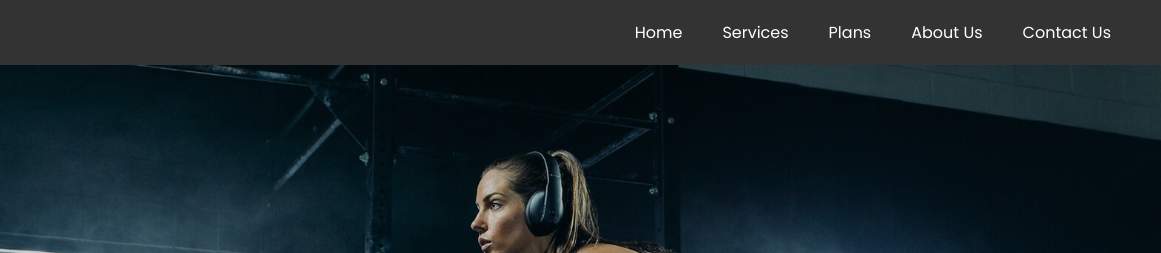
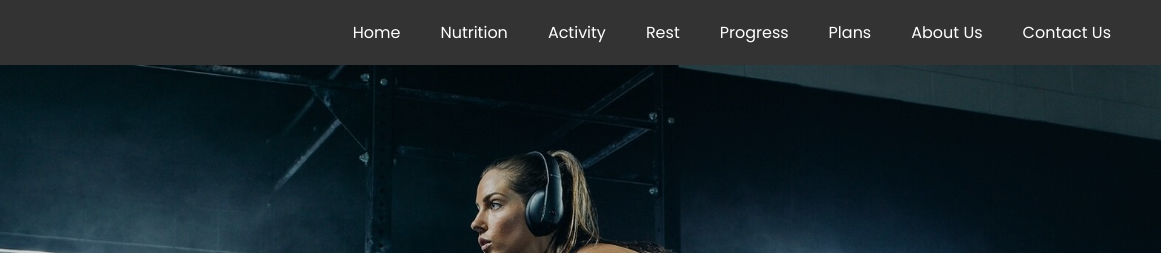
Before and after one commit to PortersLoop/Project.1.Fitness-Website, a plain HTML site: page Activity/index.html in a window 1280 px wide. Shown: the top 253 px of the page, 119-1280 px from the left. Drawn offline with Linux system fonts and the light colour scheme.

Commit message:
Update index.html

```diff
--- a/Activity/index.html
+++ b/Activity/index.html
@@ -22,7 +22,10 @@
         </label>
         <ul class="all-links">
           <li><a href="#home">Home</a></li>
-          <li><a href="#services">Services</a></li>
+          <li><a href="#">Nutrition</a></li>
+          <li><a href="#services">Activity</a></li>
+          <li><a href="">Rest</a></li>
+          <li><a href="">Progress</a></li>
           <li><a href="#plans">Plans</a></li>
           <li><a href="#about">About Us</a></li>
           <li><a href="#contact">Contact Us</a></li>
```
